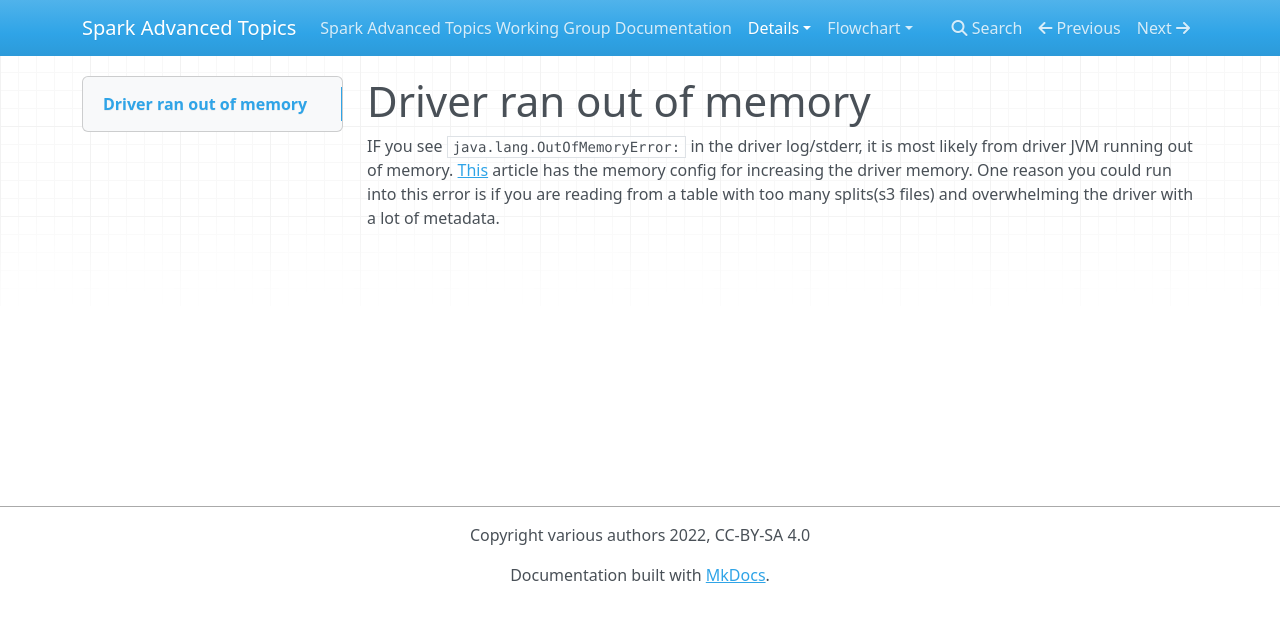
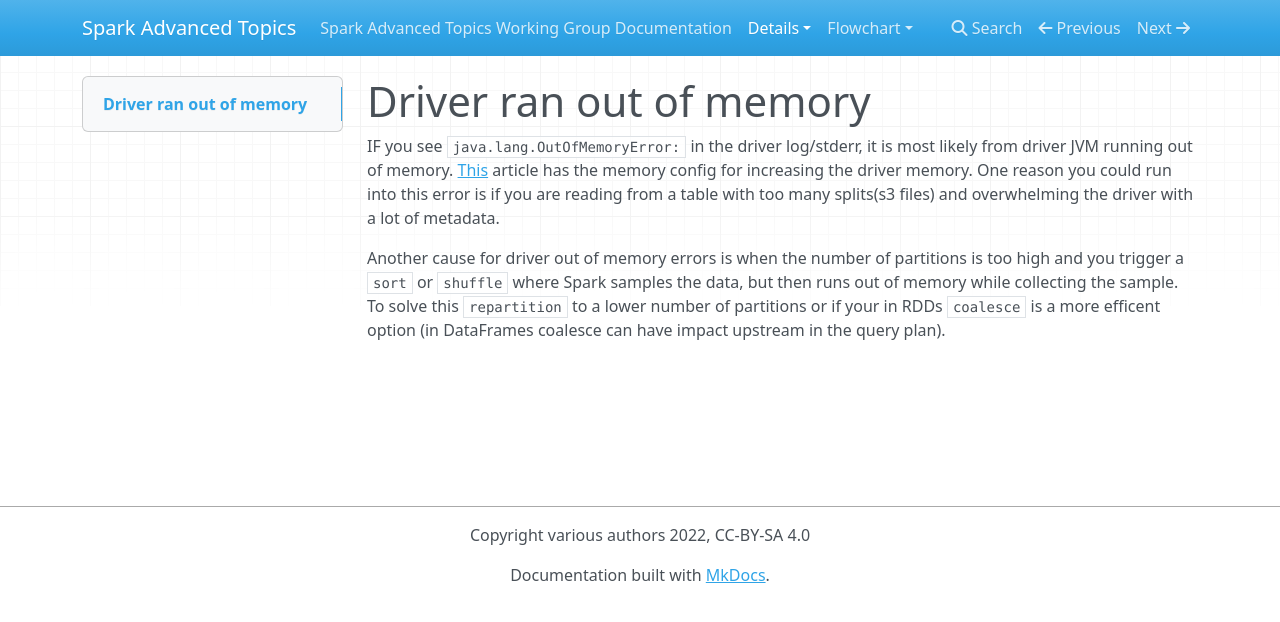
Before and after one commit to holdenk/spark-flowchart, an MkDocs documentation site: the page built from docs/details/error-driver-out-of-memory.md, in a window 1280 px wide. Shown: the top 622 px of the page. Built offline with MkDocs 1.6.1, drawn with Linux system fonts in a browser that asks for light colours; nearby versions of some CDN libraries.

Commit message:
Add a note about another fun way we can get out of memory exceptions on the driver. Yaaaaay computers.

````diff
--- a/docs/details/error-driver-out-of-memory.md
+++ b/docs/details/error-driver-out-of-memory.md
@@ -2,3 +2,7 @@
 
 IF you see ```java.lang.OutOfMemoryError:```  in the driver log/stderr, it is most likely from driver JVM running out of memory. [This](https://manuals.netflix.net/view/sparkdocs/mkdocs/master/memory-configuration/#driver-ran-out-of-jvm-memory) article has the memory config for increasing the driver memory. One reason you could run into this error is
 if you are reading from a table with too many splits(s3 files) and overwhelming the driver with a lot of metadata.
+
+
+
+Another cause for driver out of memory errors is when the number of partitions is too high and you trigger a `sort` or `shuffle` where Spark samples the data, but then runs out of memory while collecting the sample. To solve this `repartition` to a lower number of partitions or if your in RDDs `coalesce` is a more efficent option (in DataFrames coalesce can have impact upstream in the query plan).
````
Also changed, not shown: docs/flowchart/error.md (+3 -0 lines).
